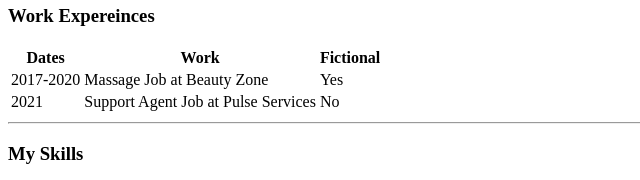
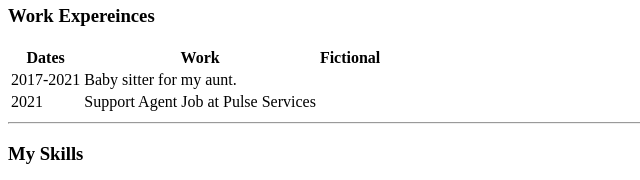
Before and after one commit to AfaGaming/cv, a plain HTML site: page index.html in a window 1280 px wide. Shown: the part 509-689 px from the top of the page, 0-640 px from the left. Drawn offline with Linux system fonts and the light colour scheme.

Commit message:
Job update!
Jobs have been updated!

```diff
--- a/index.html
+++ b/index.html
@@ -1,14 +1,19 @@
 <!DOCTYPE html>
-<html>
+<html lang="en" dir="ltr">
+
 <head>
   <meta charset="utf-8">
-    <title>Ayaan's personal site</title>
+  <title>Ayaan's personal site - Home</title>
+  <link rel="stylesheet" href="css/styles.css">
+
 </head>
+
 <body>
   <table cellspacing="20">
     <tr>
-        <td><img src="https://pbs.twimg.com/profile_images/1271428873377452035/AVwmWkyu_400x400.jpg" alt="AFA GAMING AND VLOGS YouTube logo"</td>
-        <td> <h1>Ayaan Aziz</h1>
+      <td><img src="https://pbs.twimg.com/profile_images/1271428873377452035/AVwmWkyu_400x400.jpg" alt="AFA GAMING AND VLOGS YouTube logo" </td>
+      <td>
+        <h1>Ayaan Aziz</h1>
         <em>Founder Of <strong> <a href="https://communityhfe.com/">Heaven For Everyone</a> </strong>.</em>
         <p>I am a web developer. I ❤️ horseback riding.</p>
       </td>
@@ -33,14 +38,12 @@
     </thead>
     <tbody>
       <tr>
-          <td>2017-2020</td>
-          <td>Massage Job at Beauty Zone</td>
-          <td>Yes</td>
+        <td>2017-2021</td>
+        <td>Baby sitter for my aunt.</td>
       </tr>
       <tr>
         <td>2021</td>
         <td>Support Agent Job at Pulse Services</td>
-          <td>No</td>
       </tr>
     </tbody>
   </table>
@@ -89,4 +92,5 @@
 
 
 </body>
+
 </html>
```
Lines whose indentation alone changed are shown as unchanged.
